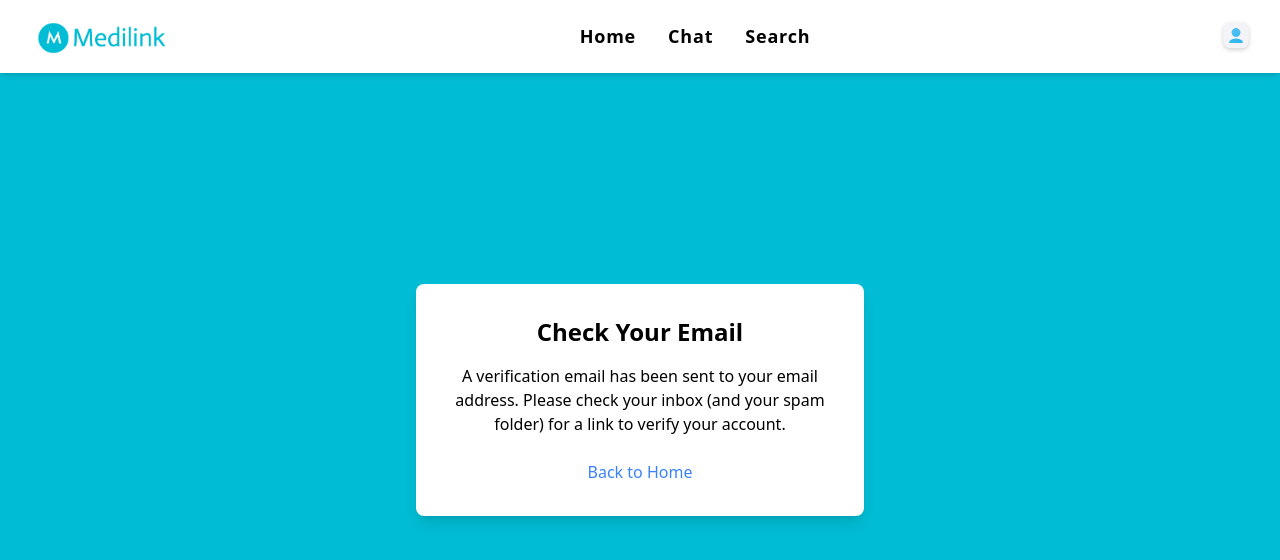
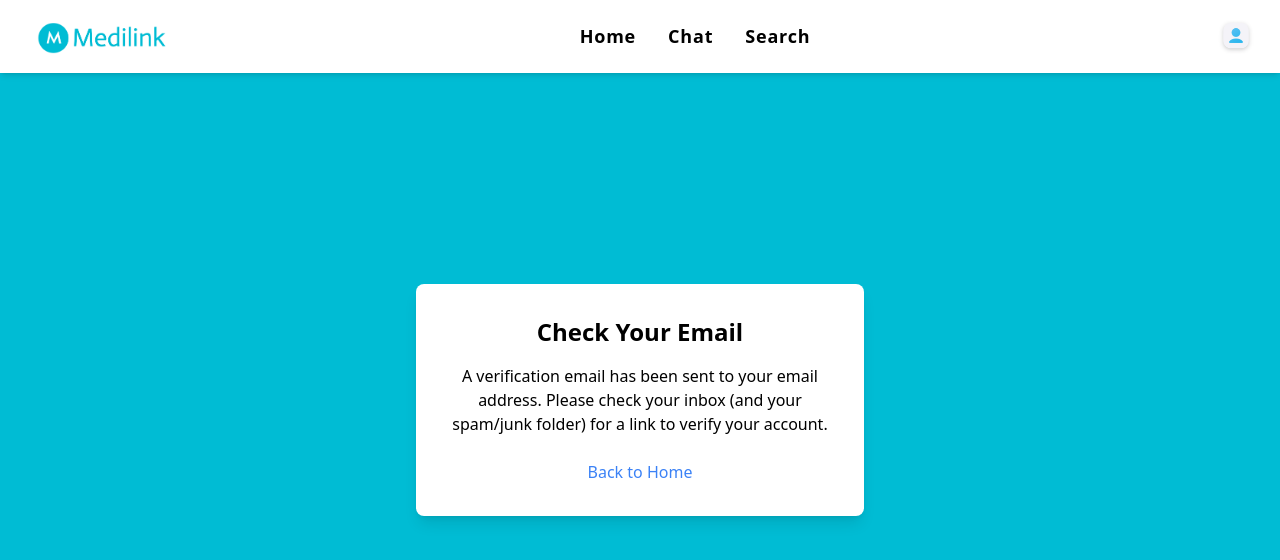
Before and after one commit to Suleiman50/Project-MediLink, a Next.js app in the folder project-medilink/: page /auth/verify-message in a window 1280 px wide. Shown: the top 560 px of the page. Built offline with nearby package versions, Linux system fonts and the light colour scheme.

Commit message:
Mail Message Modification

```diff
--- a/project-medilink/app/auth/verify-message/page.tsx
+++ b/project-medilink/app/auth/verify-message/page.tsx
@@ -4,7 +4,7 @@ export default function VerifyMessagePage() {
         <div className="bg-white p-8 rounded-lg shadow-lg max-w-md text-center">
           <h1 className="text-2xl font-bold mb-4">Check Your Email</h1>
           <p className="mb-6">
-            A verification email has been sent to your email address. Please check your inbox (and your spam folder) for a link to verify your account.
+            A verification email has been sent to your email address. Please check your inbox (and your spam/junk folder) for a link to verify your account.
           </p>
           <a href="/" className="text-blue-500 hover:underline">
             Back to Home
```
